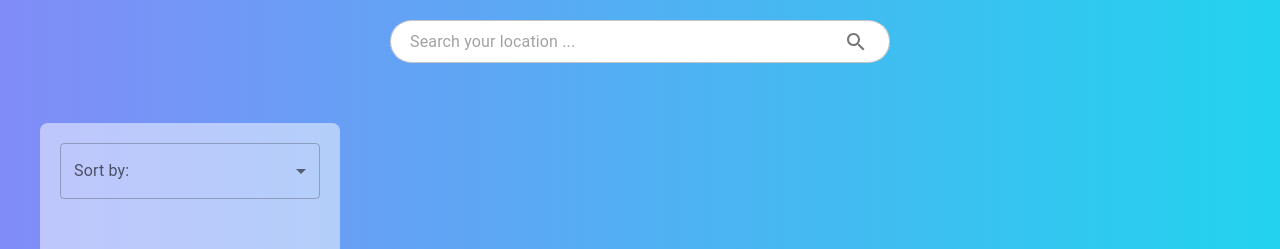
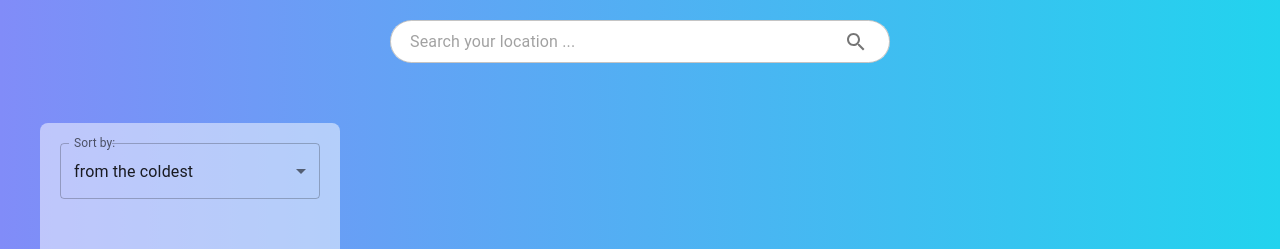
Before and after one commit to podlaskialgorytm3/weather-app, a React (Vite) app: page / in a window 1280 px wide. Shown: the top 249 px of the page. Built offline with nearby package versions, Linux system fonts and the light colour scheme; a web font is replaced by a local one.

Commit message:
feat: set default value for select

```diff
--- a/src/features/container/components/select-bar.tsx
+++ b/src/features/container/components/select-bar.tsx
@@ -24,6 +24,7 @@ export const SelectBar = ({handleSort}: {handleSort: (event: SelectChangeEvent)
                     id="demo-simple-select"
                     label="Sort by:"
                     onChange={handleSort}
+                    defaultValue={JSON.stringify(SELECT_PROPERTIES[0])}
                 >
                     {SELECT_PROPERTIES.map((property, index) => (
                         <MenuItem key={index} value={JSON.stringify(property) || []}>{property[1]}</MenuItem>
```
